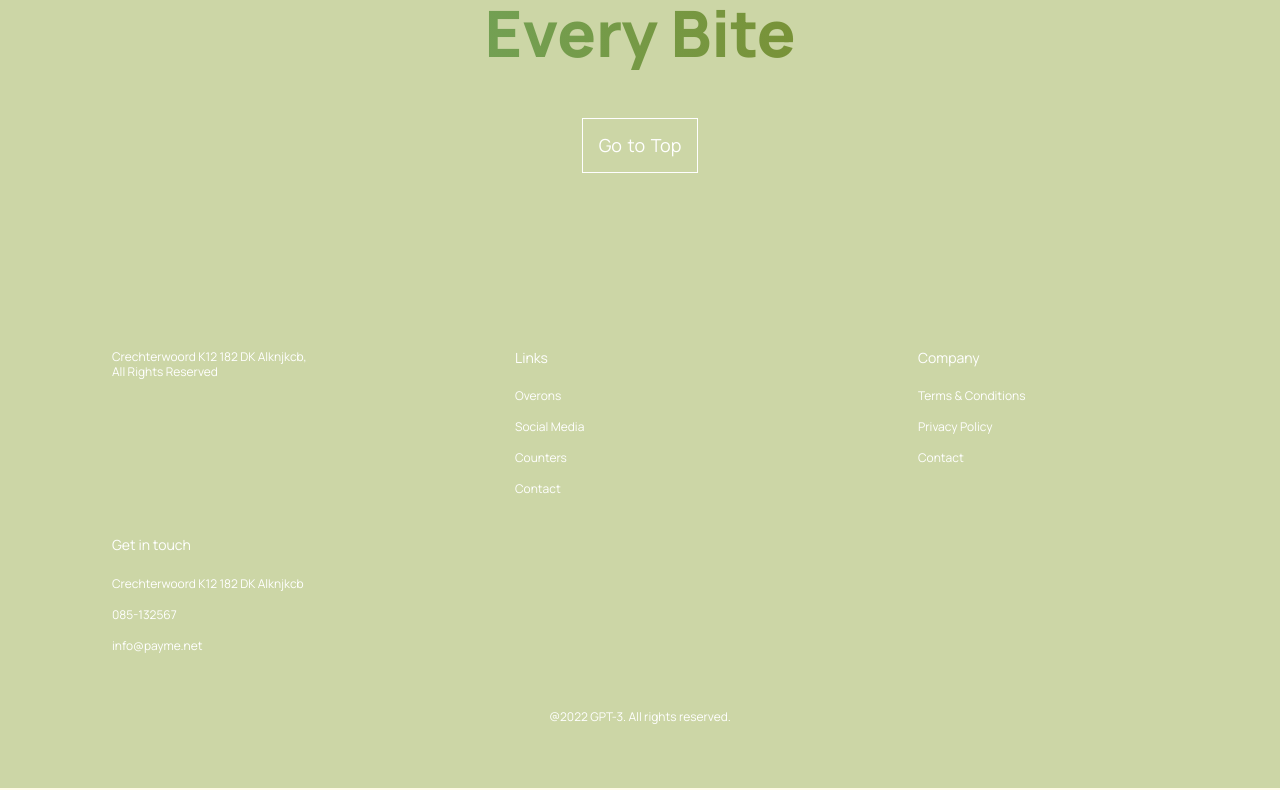
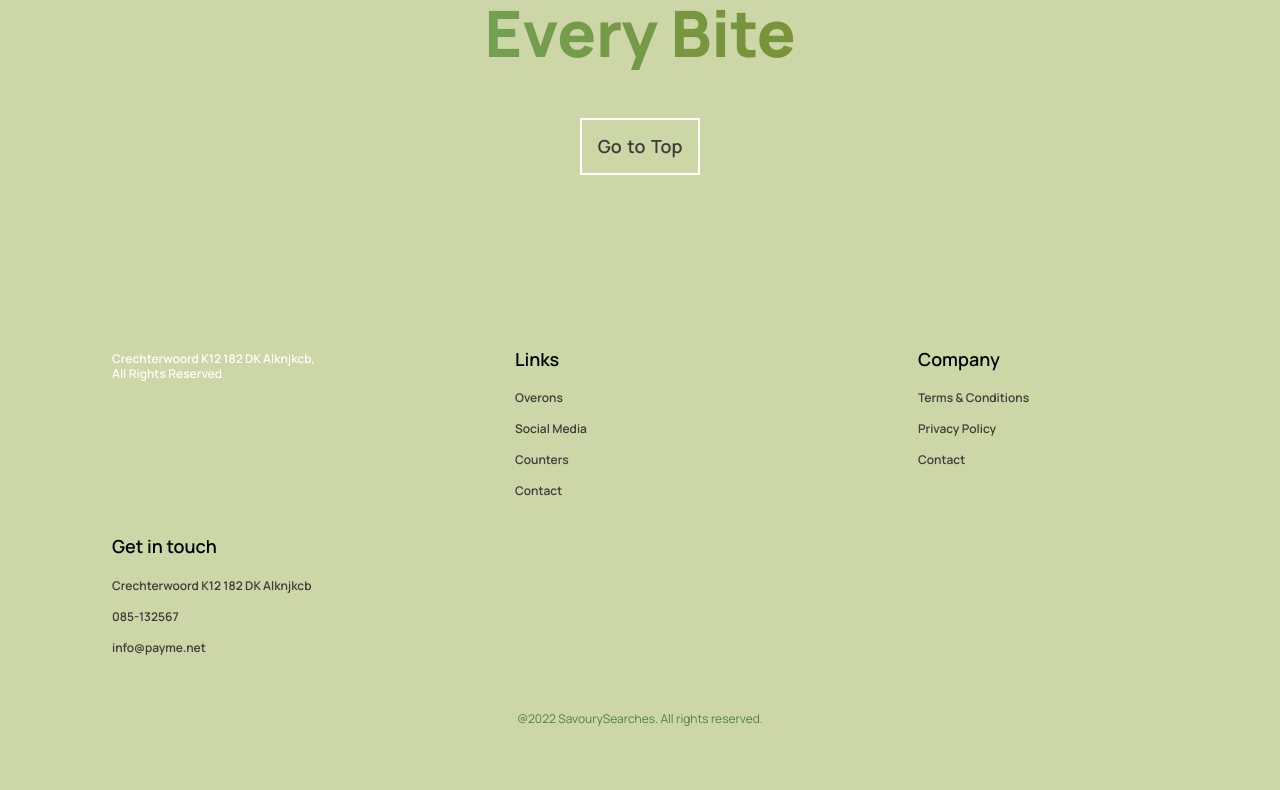
Before and after one commit to pratham4434/SavourySearches, a React (Create React App) app in the folder frontend/: page / in a window 1280 px wide. Shown: the part 1746-2536 px from the top of the page. Built offline with nearby package versions, Linux system fonts and the light colour scheme; no server answers.

Commit message:
homepage completed

```diff
--- a/frontend/src/components/footer/Footer.jsx
+++ b/frontend/src/components/footer/Footer.jsx
@@ -44,7 +44,7 @@ const Footer = () => (
     </div>
 
     <div className="sav__footer-copyright">
-      <p>@2022 GPT-3. All rights reserved.</p>
+      <p>@2022 SavourySearches. All rights reserved.</p>
     </div>
   </div>
 );
--- a/frontend/src/components/footer/footer.css
+++ b/frontend/src/components/footer/footer.css
@@ -27,7 +27,7 @@
     align-items: center;
 
     padding: 1rem;
-    border: 1px solid #fff;
+    border: 2px solid #fff;
     text-align: center;
 
     margin-bottom: 10rem;
@@ -36,9 +36,10 @@
 
 .sav__footer-btn p {
     font-size: 18px;
+    font-weight: 600;
     font-family: var(--font-family);
     line-height: 21px;
-    color: #fff;
+    color: #413838;
     word-spacing: 2px;
 }
 
@@ -56,6 +57,8 @@
 .sav__footer-links div {
     width: 250px;
     margin: 1rem;
+    font-weight: 600;
+
 }
 
 .sav__footer-links_logo {
@@ -75,19 +78,23 @@
     font-size: 12px;
     line-height: 15px;
     color: #fff;
+    font-weight: 600;
+
 }
 
 .sav__footer-links_div {
     display: flex;
     justify-content: flex-start;
     flex-direction: column;
+    font-weight: 600;
+
 }
 
 .sav__footer-links_div h4 {
-    font-size: 14px;
+    font-size: 18px;
     line-height: 17px;
     font-family: var(--font-family);
-    color: #fff;
+    color: #000000;
 
     margin-bottom: 0.9rem;
 }
@@ -96,7 +103,7 @@
     font-size: 12px;
     line-height: 15px;
     font-family: var(--font-family);
-    color: #fff;
+    color: #433b3b;
 
     margin: 0.5rem 0;
     cursor: pointer;
@@ -112,7 +119,7 @@
     font-size: 12px;
     font-family: var(--font-family);
     line-height: 15px;
-    color: #fff;
+    color: #50814b;
 }
 
 @media screen and (max-width: 850px) {
--- a/frontend/src/components/navbar/Navbar.jsx
+++ b/frontend/src/components/navbar/Navbar.jsx
@@ -12,7 +12,7 @@ const Menu = () => {
         <a href="/explore">Explore</a>
       </p>
       <p>
-        <a href="/reels">Reels</a>
+        <a href="/reel">Reels</a>
       </p>
       <p>
         <a href="/stalls">Stalls</a>
```
